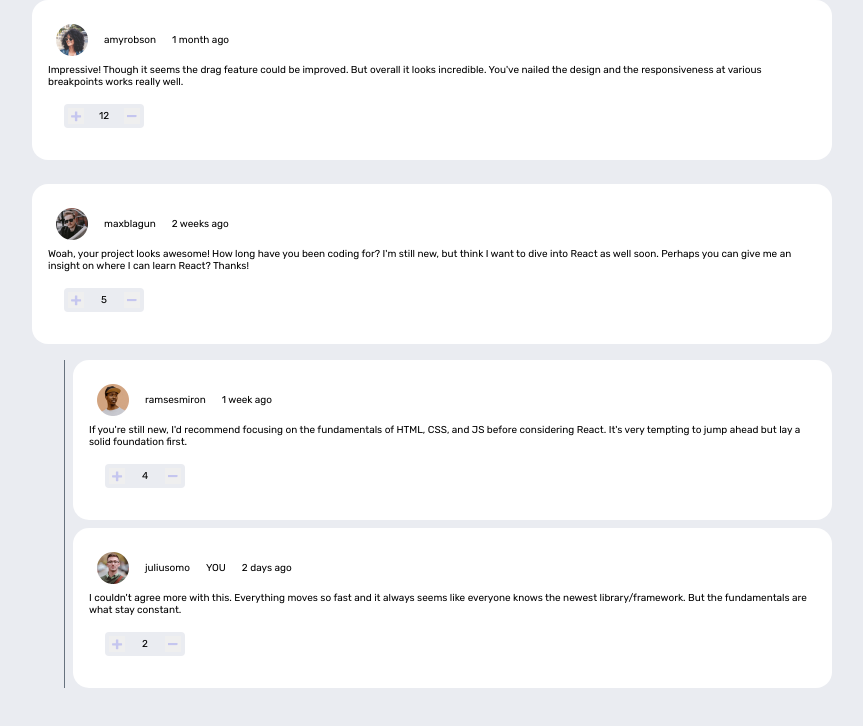
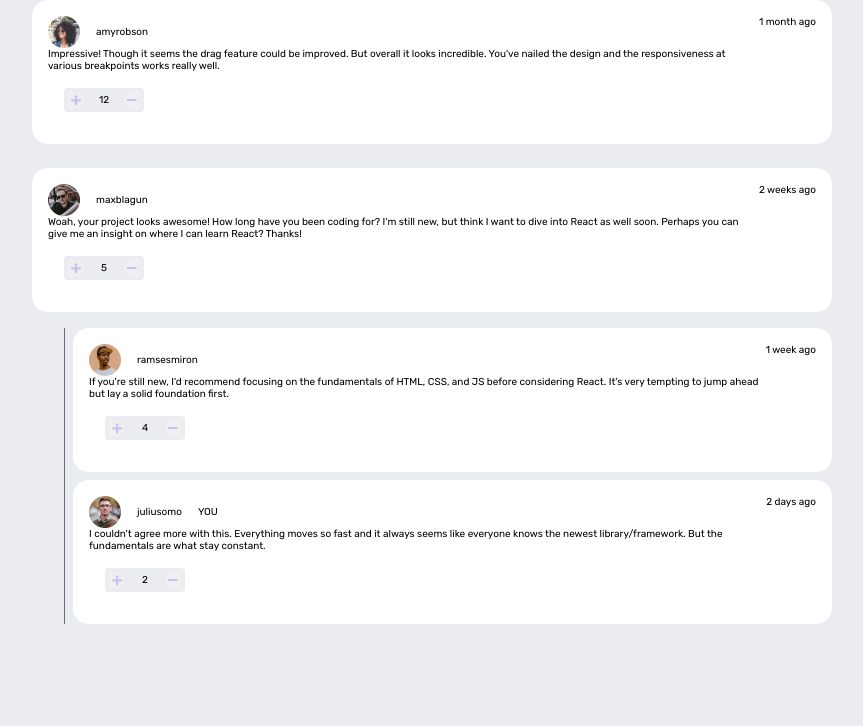
Before and after one commit to riwepo/fem-interactive-comments-section, a React (Create React App) app: page / in a window 1280 px wide. Shown: the top 726 px of the page, without its empty margins (176-1039 px from the left). Built offline with nearby package versions, Linux system fonts and the light colour scheme.

Commit message:
organise commment with grid

```diff
--- a/src/components/comment/Comment.js
+++ b/src/components/comment/Comment.js
@@ -15,16 +15,17 @@ function Comment({ comment }) {
   };
   return (
     <Card>
-      <div className={classes.commentInfoContainer}>
-        <CommentUserInfo user={comment.user} />
-        <p>{comment.createdAt}</p>
+      <div className={classes.commentContainer}>
+        <CommentUserInfo className={classes.userInfo} user={comment.user} />
+        <p className={classes.createdAt}>{comment.createdAt}</p>
+        <p className={classes.content}>{comment.content}</p>
+        <CommentVote
+          className={classes.vote}
+          count={comment.score}
+          onPlusClick={votePlusClickHandler}
+          onMinusClick={voteMinusClickHandler}
+        />
       </div>
-      <p>{comment.content}</p>
-      <CommentVote
-        count={comment.score}
-        onPlusClick={votePlusClickHandler}
-        onMinusClick={voteMinusClickHandler}
-      />
     </Card>
   );
 }
--- a/src/components/comment/Comment.module.css
+++ b/src/components/comment/Comment.module.css
@@ -1,9 +1,24 @@
-.commentInfoContainer {
-  display: flex;
-  flex-direction: row;
-  align-items: center;
-  gap: 1rem;
-  padding: 0.5rem;
+.commentContainer {
+  display: grid;
+}
 
-  /* background-color: red; */
+.userInfo {
+  grid-row: 1;
+  grid-column: 1;
 }
+
+.createdAt {
+  grid-row: 1;
+  grid-column: 2;
+}
+
+.content {
+  grid-row: 2;
+  grid-column-start: 1;
+  grid-column-end: 2;
+}
+
+.vote {
+  grid-row: 3;
+  grid-column: 1;
+}
--- a/src/components/comment/CommentUserInfo.js
+++ b/src/components/comment/CommentUserInfo.js
@@ -7,11 +7,11 @@ function getAvatarPath(username) {
   return `/images/avatars/image-${username}.png`;
 }
 
-function CommentUserInfo({ user }) {
+function CommentUserInfo({ className, user }) {
   const currentUser = useContext(CurrentUserContext);
   const userIsCurrentUser = currentUser.username === user.username;
   return (
-    <div className={classes.container}>
+    <div className={`${className} ${classes.container}`}>
       <img
         className={classes.image}
         src={process.env.PUBLIC_URL + getAvatarPath(user.username)}
--- a/src/components/comment/CommentVote.js
+++ b/src/components/comment/CommentVote.js
@@ -5,9 +5,9 @@ import iconMinus from "../../images/icon-minus.svg";
 
 import classes from "./CommentVote.module.css";
 
-function CommentVote({ count, onPlusClick, onMinusClick }) {
+function CommentVote({ className, count, onPlusClick, onMinusClick }) {
   return (
-    <div className={classes.container}>
+    <div className={`${className} ${classes.container}`}>
       <button className={classes.button} onClick={onPlusClick}>
         <img className={classes.buttonImg} src={iconPlus} alt="plus icon" />
       </button>
```
